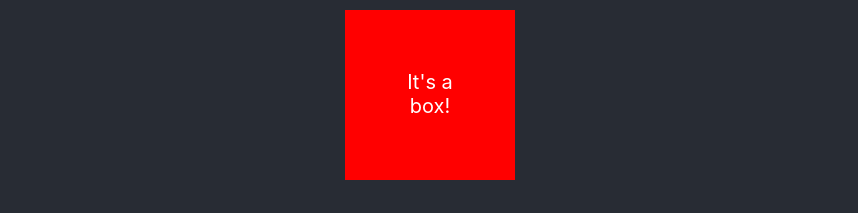
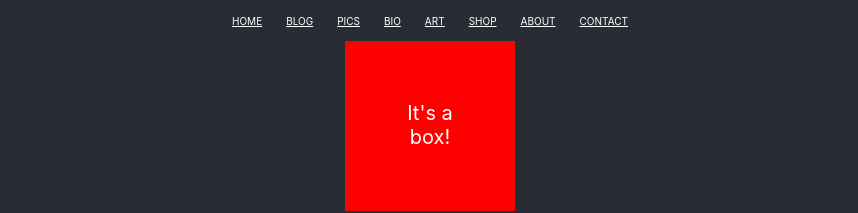
Before and after one commit to Daniel-Benzion/react_study, a React (Create React App) app: page / in a window 1280 px wide. Shown: the top 213 px of the page, without its empty margins (210-1068 px from the left). Built offline with nearby package versions, Linux system fonts and the light colour scheme.

Commit message:
Basic navbar

```diff
--- a/src/App.js
+++ b/src/App.js
@@ -1,6 +1,6 @@
 import React from "react";
 import './App.css';
-import PrimaryBox from './PrimaryBox.jsx'
+import PrimaryBox from './PrimaryBox.jsx';
 
 const friends = [
   {
@@ -69,7 +69,7 @@ class Contact extends React.Component {
   authorize(e) {
     const password = e.target.querySelector(
       'input[type="password"]').value;
-    const auth = password == this.state.password;
+    const auth = password === this.state.password;
     this.setState({
       authorized: auth
     });
@@ -104,10 +104,26 @@ class Contact extends React.Component {
   }
 }
 
+class NavBar extends React.Component {
+  render() {
+    const pages = ['home', 'blog', 'pics', 'bio', 'art', 'shop', 'about', 'contact'];
+    const navLinks = pages.map(page => {
+      return (
+        <a href={'/' + page}>
+          {page}
+        </a>
+      )
+    });
+
+    return <nav>{navLinks}</nav>;
+  }
+}
+
 function App() {
   return (
     <div className="App">
       <header className="App-header">
+        <NavBar/>
         <PrimaryBox></PrimaryBox>
         <TonightsPlan />
         <Button />
--- a/src/index.css
+++ b/src/index.css
@@ -11,3 +11,10 @@ code {
   font-family: source-code-pro, Menlo, Monaco, Consolas, 'Courier New',
     monospace;
 }
+
+nav a {
+  margin:12px;
+  text-transform: uppercase;
+  font-size: 10px;
+  color: #fff;
+}
```
